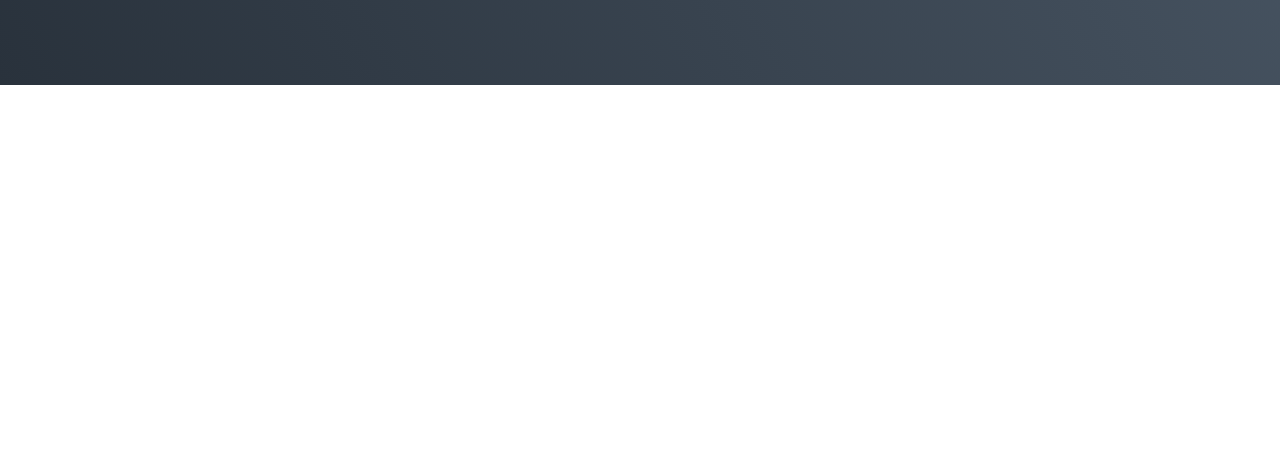
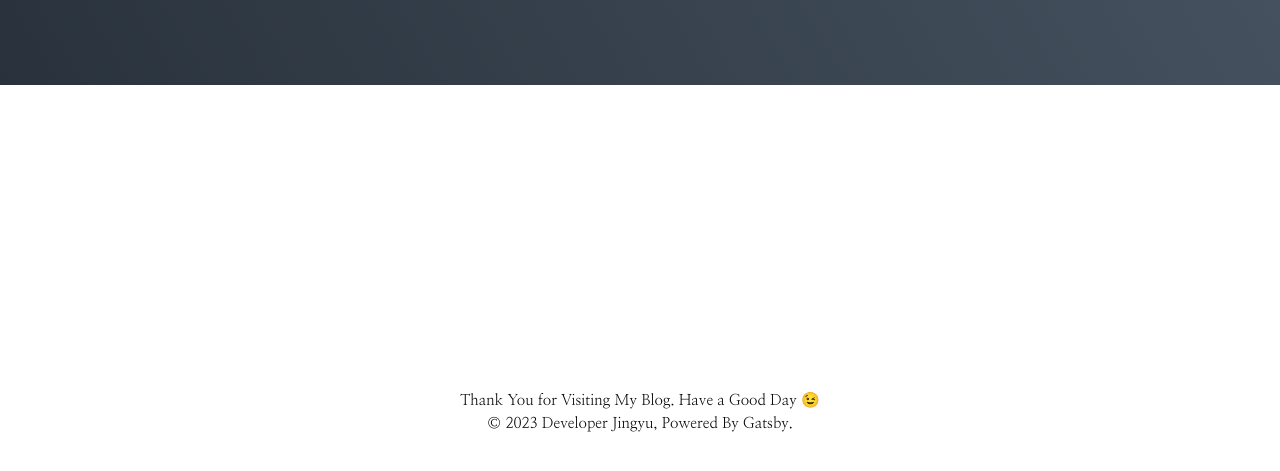
Before and after one commit to kim-jingyu/kim-jingyu.github.io, a Gatsby site: page / in a window 1280 px wide. Shown: the part 315-786 px from the top of the page. Built offline with nearby package versions, Linux system fonts and the light colour scheme; Gatsby itself is replaced by a stand-in of ours.

Commit message:
feat(jingyulog) : 메인 페이지 Footer

```diff
--- a/src/components/Common/Footer.tsx
+++ b/src/components/Common/Footer.tsx
@@ -1 +1,24 @@
 // 페이지 하단 푸터
+import React, {FunctionComponent} from "react";
+import styled from "@emotion/styled";
+
+const FooterWrapper = styled.div`
+    display: grid;
+    place-items: center;
+    margin-top: auto;
+    padding: 50px 0;
+    font-size: 15px;
+    text-align: center;
+    line-height: 1.5;
+`
+
+const Footer: FunctionComponent = function () {
+    return (
+        <FooterWrapper>
+            Thank You for Visiting My Blog. Have a Good Day 😉
+            <br/>© 2023 Developer Jingyu, Powered By Gatsby.
+        </FooterWrapper>
+    )
+}
+
+export default Footer
--- a/src/pages/index.tsx
+++ b/src/pages/index.tsx
@@ -2,11 +2,12 @@
 import styled from '@emotion/styled'
 import GlobalStyle from 'components/Common/GlobalStyle'
 import Introduction from 'components/Main/Introduction'
+import Footer from 'components/Common/Footer'
 
 const Container = styled.div`
   display: flex;
   flex-direction: column;
-  height: 100%;
+  height: 100vh;
 `
 
 const IndexPage: FunctionComponent = function () {
@@ -14,6 +15,7 @@
     <Container>
       <GlobalStyle />
       <Introduction />
+      <Footer />
     </Container>
   )
 }
```
